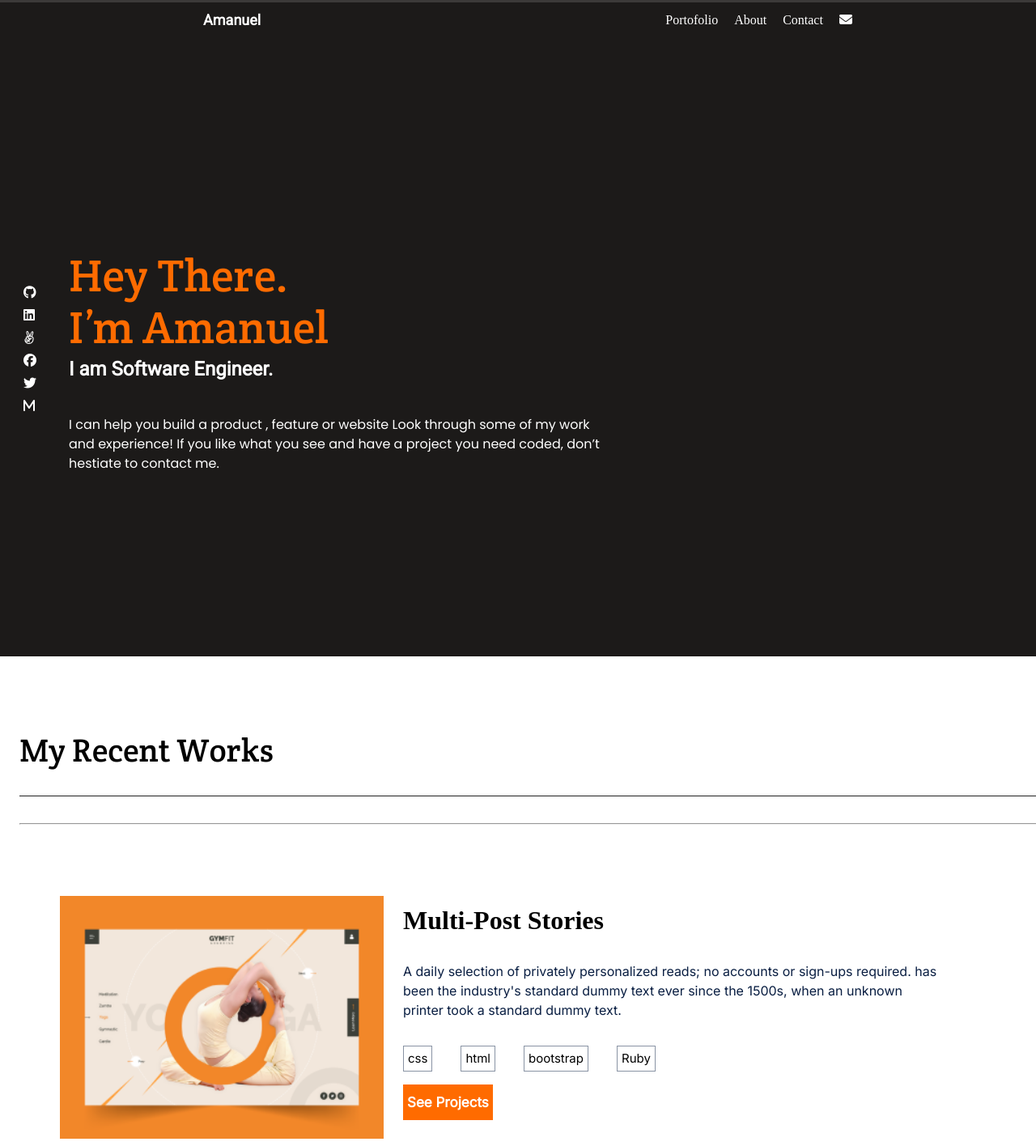
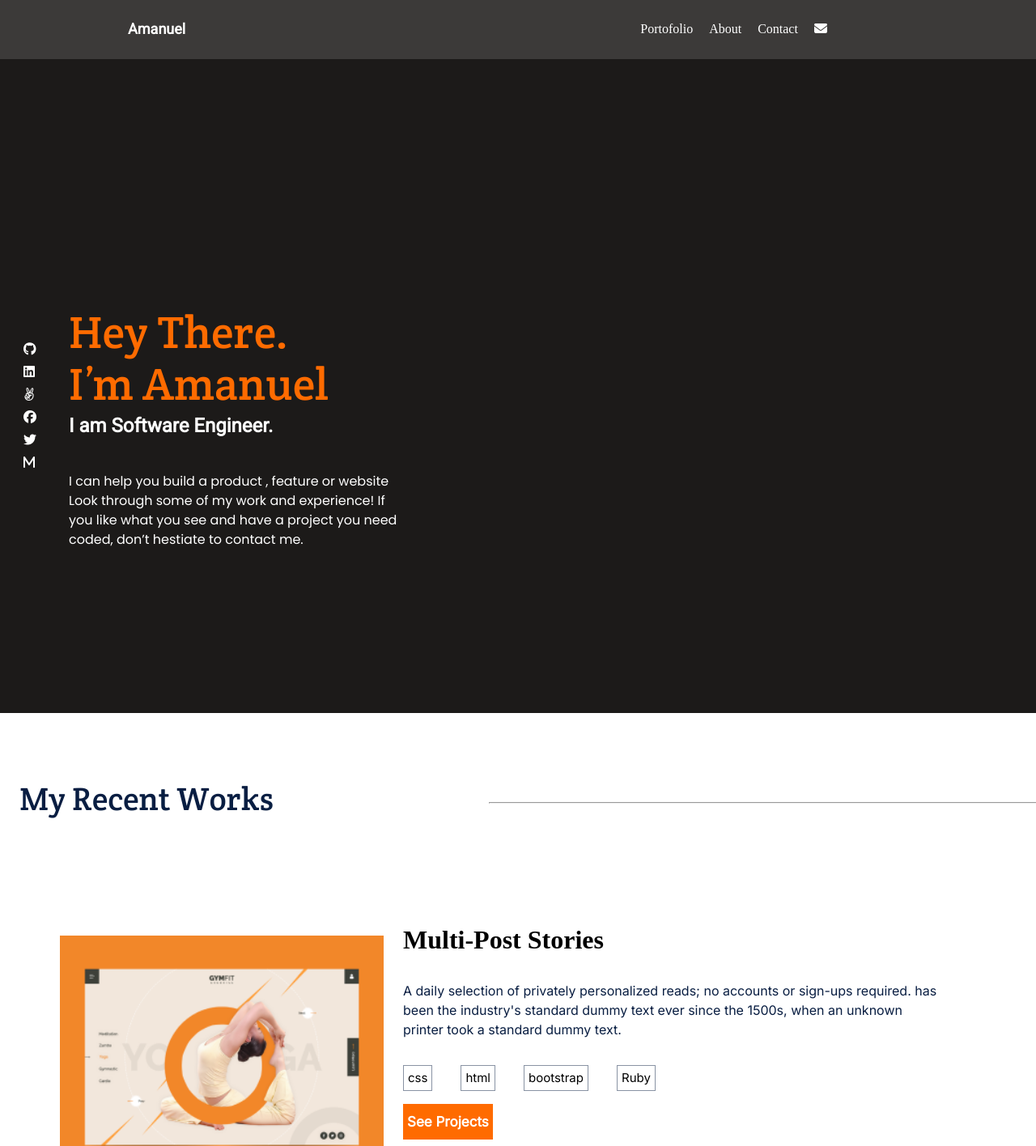
Before and after one commit to amanuelbelete95/Portfolio, a website: page index.html in a window 1280 px wide. Shown: the top 1416 px of the page at 81% size. Drawn offline with Linux system fonts and the light colour scheme; files whose address does not match are found by name.

Commit message:
Finalize the style for  portofolio of desktop version

```diff
--- a/style.css
+++ b/style.css
@@ -1,8 +1,8 @@
-/* @media only screen and (max-width: 600px) { */
 body {
   margin: 0;
   padding: 0;
 }
+
 .container {
   width: 100vw;
 }
@@ -56,7 +56,6 @@ nav {
 }
 
 .heading1 {
-  /* width: 327px; */
   height: 124px;
   padding-top: 120px;
   color: #ff6b00;
@@ -78,7 +77,6 @@ nav {
 }
 
 .myinfo {
-  /* width: 327px; */
   height: 123px;
   font-family: "Poppins", sans-serif;
   font-style: normal;
@@ -128,7 +126,10 @@ ul {
   padding: 30px 0;
   line-height: 52px;
   margin-right: 24px;
-  border-bottom: 1px solid #212121;
+}
+
+.desktop-hr {
+  margin: 20px 0 80px;
 }
 
 .work-image {
@@ -448,15 +449,16 @@ textarea:focus {
 .cards-desktop {
   display: none;
 }
+
 .desktop-contact {
   display: none;
 }
-/* } */
 
 @media screen and (min-width: 768px) {
   * {
     box-sizing: border-box;
   }
+
   .cards-content {
     display: none;
   }
@@ -464,6 +466,14 @@ textarea:focus {
   nav {
     display: flex;
     justify-content: space-around;
+    justify-items: center;
+    background: #3c3a39;
+    height: 120px;
+    padding-bottom: 60px;
+  }
+
+  .logo {
+    margin-left: -100px;
   }
 
   .humburger {
@@ -473,8 +483,11 @@ textarea:focus {
   .dec-list {
     display: flex;
     justify-content: space-between;
-    /* margin-right: 70px; */
     gap: 20px;
+  }
+
+  .social-icons a {
+    font-size: 16px;
   }
 
   .dec-list li a {
@@ -493,10 +506,13 @@ textarea:focus {
     background-position: top right;
     background-color: #1c1a19;
   }
+
   .myinfo {
-    margin-right: 500px;
+    margin-right: 560px;
     size: 20px;
+    padding-right: 200px;
   }
+
   .div1 {
     border: 2px;
     margin-bottom: 30px;
@@ -522,16 +538,27 @@ textarea:focus {
     flex-direction: column;
   }
 
-  .social-icons a {
-    font-size: 16px;
+  .desktop-hr {
+    width: 700px;
+    float: inline-end;
+    margin-left: 400px;
+    margin-top: -85px;
+  }
+
+  .work-title {
+    margin-top: 50px;
+    max-width: 350px;
+    color: #091e42;
   }
 
   .story-title {
     margin-top: 100px;
   }
+
   .story-info {
     margin-right: 140px;
   }
+
   .work-image {
     height: 300px;
     width: 400px;
@@ -567,12 +594,12 @@ textarea:focus {
     font-size: 17px;
     font-weight: 400;
     line-height: 24px;
-    letter-spacing: 0em;
     text-align: left;
     color: #fff;
   }
 
   .desktop1 {
+    border: 0.1px solid #262626;
     display: flex;
     background-repeat: no-repeat;
     flex-direction: column;
@@ -624,22 +651,27 @@ textarea:focus {
     display: flex;
     gap: 5px;
   }
+
   .cards ul > li {
     color: #fff;
     background: rgba(255, 255, 255, 0.24);
     padding: 10px 12px;
   }
+
   .about-section {
     background-image: url("./cardsimage/aboutFrame.png");
     background-repeat: no-repeat;
     background-position: 740px 68px;
   }
+
   .about-heading {
     margin-top: -20px;
   }
+
   .about-info {
     max-width: 400px;
   }
+
   .lang-section {
     display: flex;
     justify-content: space-around;
@@ -657,9 +689,12 @@ textarea:focus {
     display: flex;
     justify-content: space-around;
     align-items: center;
+    margin-top: -80px;
   }
+
   textarea {
     width: 600px;
+    text-align: left;
   }
 
   .btn-class {
```
